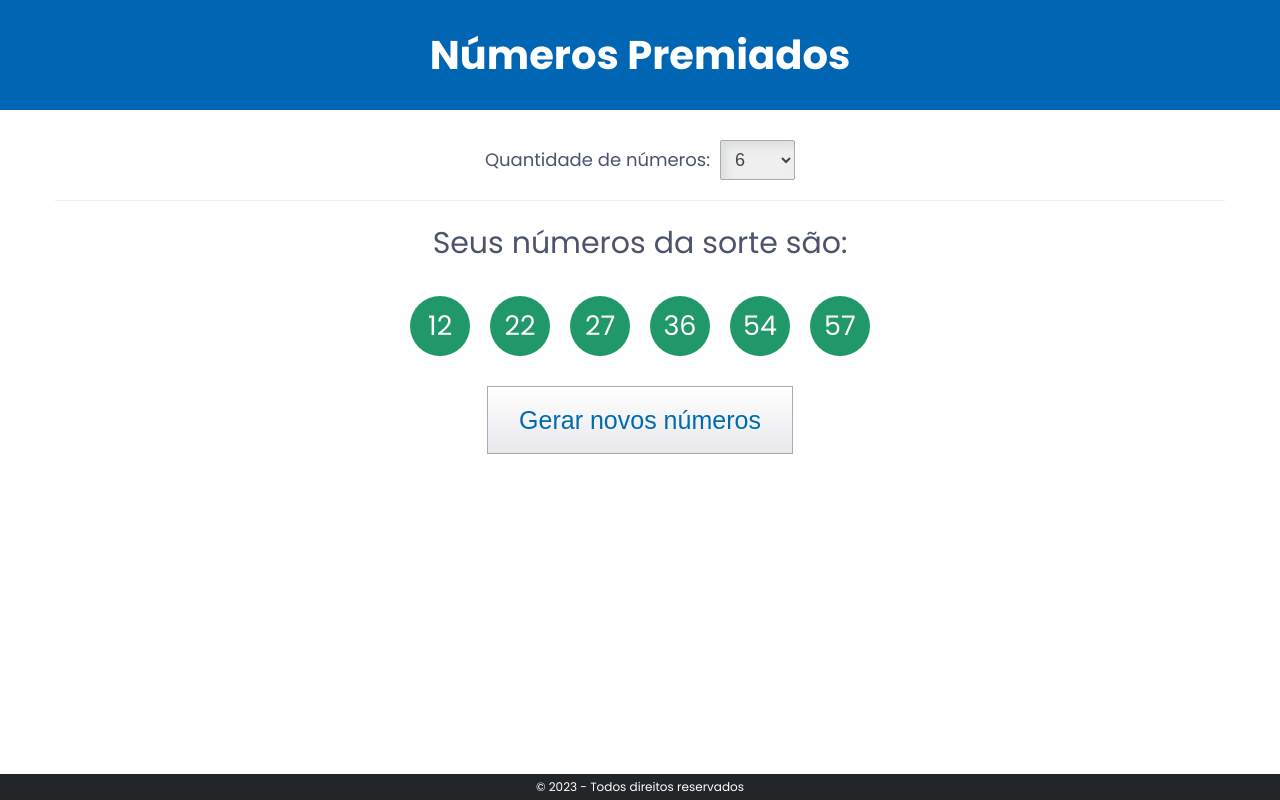
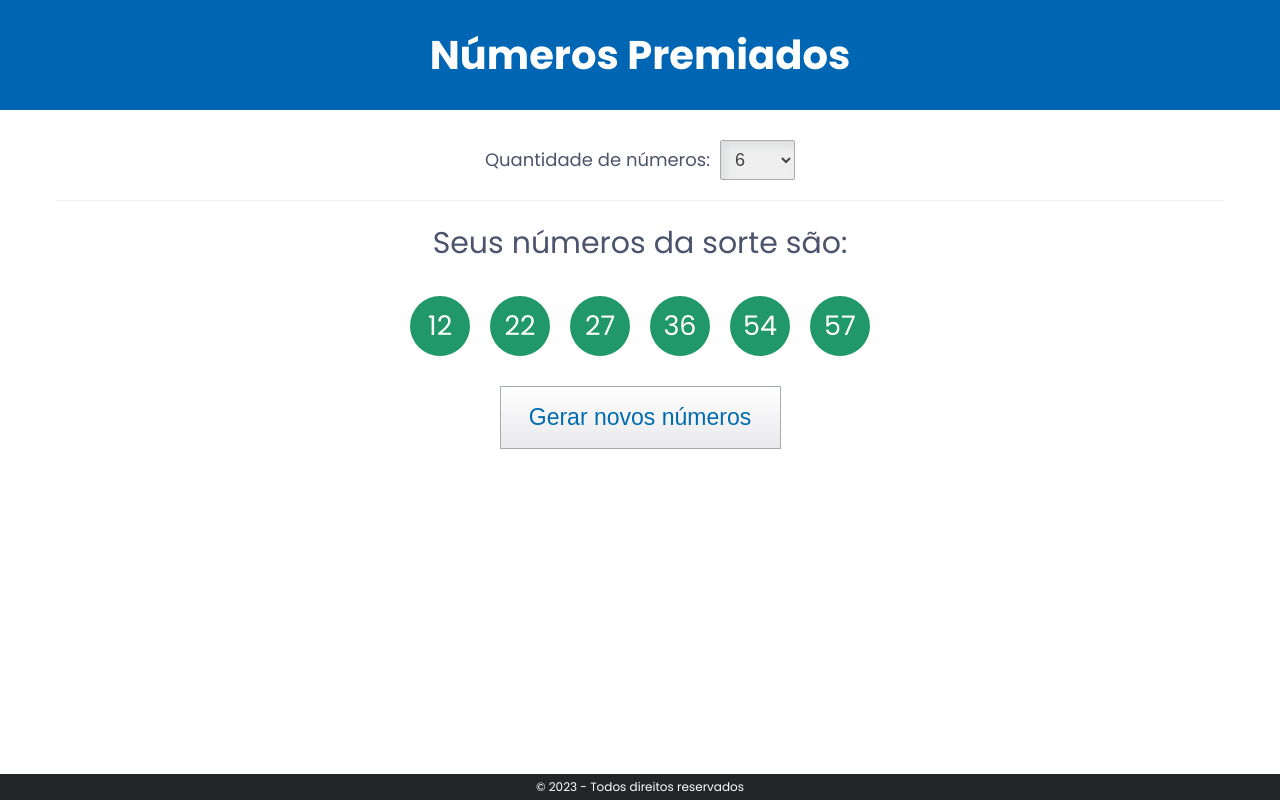
Before and after one commit to Samuel-silva/loteria, a React (Create React App) app: page / in a window 1280 px wide. Built offline with nearby package versions, Linux system fonts and the light colour scheme; the HTML template or start-up script is replaced by a standard one.

Commit message:
fix - Width buttons and numbers

```diff
--- a/src/components/Main.css
+++ b/src/components/Main.css
@@ -48,7 +48,7 @@
   border-radius: 100%;
   color: white;
   display: flex;
-  font-size: 19px;
+  font-size: 18px;
   justify-content: center;
   margin: 0.370em;
   height: 2.222em;
--- a/src/index.css
+++ b/src/index.css
@@ -77,7 +77,7 @@ body {
 
 .btn {
   cursor: pointer;
-  font-size: 20px;
+  font-size: 19px;
   border: none;
   padding: .75em 1.23em;
 }
@@ -93,8 +93,8 @@ body {
 }
 
 @media screen and (min-width: 380px) {
-  .btn { font-size: calc(20px + (25 - 20) * ((100vw - 380px) / (1000 - 380))); }
+  .btn { font-size: calc(19px + (23 - 19) * ((100vw - 380px) / (1000 - 380))); }
 }
 @media screen and (min-width: 1000px) {
-  .btn { font-size: 25px; }
+  .btn { font-size: 23px; }
 }
```
